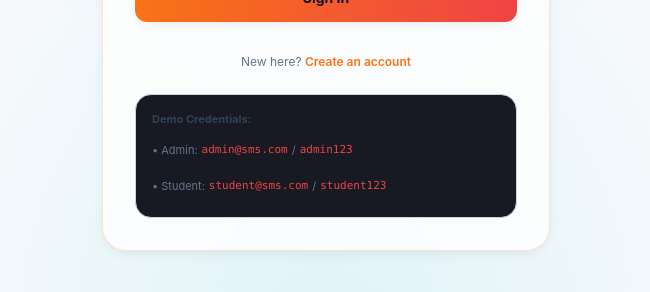
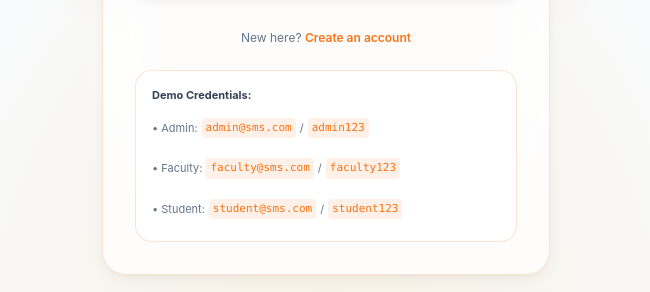
Before and after one commit to 0027-Priyanshu/smart-student-management-system, a React (Vite) app in the folder frontend/: page /login in a window 1280 px wide. Shown: the part 444-736 px from the top of the page, without its empty margins (314-964 px from the left). Built offline with nearby package versions, Linux system fonts and the light colour scheme; no server answers.

Commit message:
fix: attach student and faculty profiles to login response; feat: added faculty demo credentials

```diff
--- a/frontend/src/pages/Login.tsx
+++ b/frontend/src/pages/Login.tsx
@@ -93,8 +93,8 @@ export default function Login() {
   return (
     <div className="min-h-screen flex items-center justify-center bg-slate-50 relative px-4 overflow-hidden">
       {/* Background Gradients */}
-      <div className="absolute inset-0 bg-[radial-gradient(at_50%_0%,rgba(138,92,246,0.15),transparent_50%)] pointer-events-none z-0" />
-      <div className="absolute inset-0 bg-[radial-gradient(at_50%_100%,rgba(6,182,212,0.1),transparent_50%)] pointer-events-none z-0" />
+      <div className="absolute inset-0 bg-[radial-gradient(at_50%_0%,rgba(249,115,22,0.15),transparent_50%)] pointer-events-none z-0" />
+      <div className="absolute inset-0 bg-[radial-gradient(at_50%_100%,rgba(245,158,11,0.1),transparent_50%)] pointer-events-none z-0" />
 
       <AnimatePresence mode="wait">
         {screen === 'login' && (
@@ -181,19 +181,25 @@ export default function Login() {
             </div>
 
             {/* Hint Panel */}
-            <div className="mt-6 p-4 bg-[#181a23] border border-slate-300 rounded-2xl text-[11px] text-slate-500 space-y-2">
+            <div className="mt-6 p-4 bg-white border border-[#f97316]/20 rounded-2xl text-[11px] text-slate-500 space-y-2">
               <span className="font-bold text-slate-700 block mb-1">Demo Credentials:</span>
               <div
                 onClick={() => { setEmail('admin@sms.com'); setPassword('admin123'); }}
-                className="cursor-pointer hover:bg-slate-100 p-1.5 -ml-1.5 rounded-lg transition-colors flex items-center gap-1"
+                className="cursor-pointer hover:bg-slate-50 p-1.5 -ml-1.5 rounded-lg transition-colors flex items-center gap-1"
               >
-                • Admin: <code className="text-[#ef4444]">admin@sms.com</code> / <code className="text-[#ef4444]">admin123</code>
+                • Admin: <code className="text-[#f97316] bg-[#f97316]/10 px-1 py-0.5 rounded">admin@sms.com</code> / <code className="text-[#f97316] bg-[#f97316]/10 px-1 py-0.5 rounded">admin123</code>
+              </div>
+              <div
+                onClick={() => { setEmail('faculty@sms.com'); setPassword('faculty123'); }}
+                className="cursor-pointer hover:bg-slate-50 p-1.5 -ml-1.5 rounded-lg transition-colors flex items-center gap-1"
+              >
+                • Faculty: <code className="text-[#f97316] bg-[#f97316]/10 px-1 py-0.5 rounded">faculty@sms.com</code> / <code className="text-[#f97316] bg-[#f97316]/10 px-1 py-0.5 rounded">faculty123</code>
               </div>
               <div
                 onClick={() => { setEmail('student@sms.com'); setPassword('student123'); }}
-                className="cursor-pointer hover:bg-slate-100 p-1.5 -ml-1.5 rounded-lg transition-colors flex items-center gap-1"
+                className="cursor-pointer hover:bg-slate-50 p-1.5 -ml-1.5 rounded-lg transition-colors flex items-center gap-1"
               >
-                • Student: <code className="text-[#ef4444]">student@sms.com</code> / <code className="text-[#ef4444]">student123</code>
+                • Student: <code className="text-[#f97316] bg-[#f97316]/10 px-1 py-0.5 rounded">student@sms.com</code> / <code className="text-[#f97316] bg-[#f97316]/10 px-1 py-0.5 rounded">student123</code>
               </div>
             </div>
           </motion.div>
```
Also changed, not shown: 1 other file (tests, documents, lock files or other folders).
